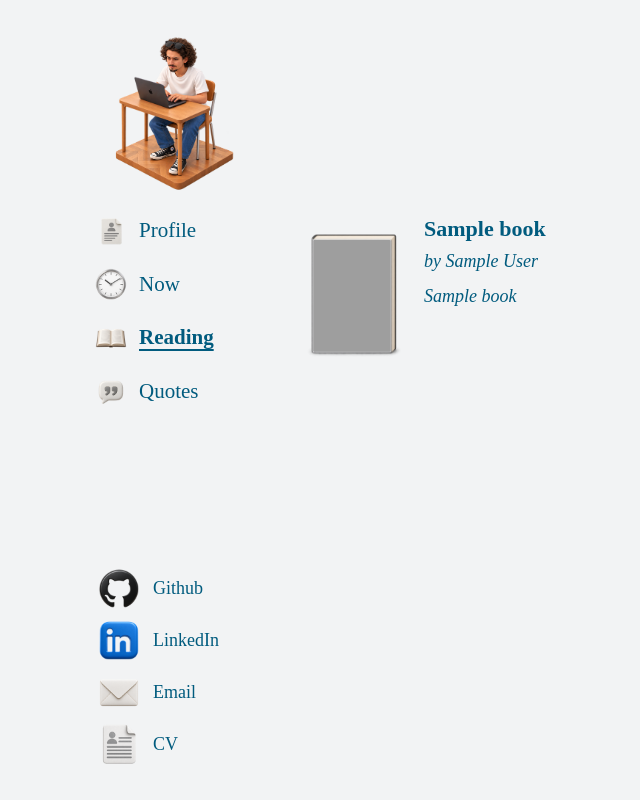
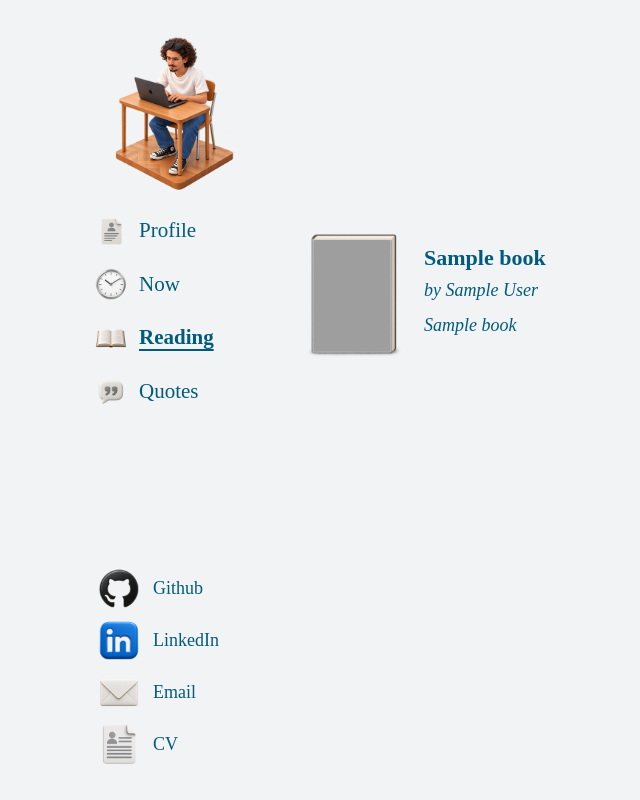
Before and after one commit to AlbertoNessi/myblog, a Django app: page /reading in a window 1280 px wide. Shown: the whole page, without its empty margins (62-702 px from the left). Run offline with Django 5.2, Linux system fonts and the light colour scheme; tables that the repository leaves empty hold one stand-in row (values such as "Sample post"); grey boxes are pictures that could not be loaded.

Commit message:
fix(reading): vertically center desktop book details

```diff
--- a/blog/static/blog/css/style.css
+++ b/blog/static/blog/css/style.css
@@ -346,7 +346,7 @@ footer nav a:hover {
 .reading-item {
 	position: relative;
 	display: flex;
-	align-items: flex-start;
+	align-items: center;
 	gap: 20px;
 }
 
--- a/blog/templates/blog/base.html
+++ b/blog/templates/blog/base.html
@@ -14,8 +14,8 @@
 		<link rel="apple-touch-icon" sizes="180x180" href="{% static 'blog/icons/apple-touch-icon.png' %}?v=20261025">
 		<link rel="manifest" href="{% static 'blog/icons/site.webmanifest' %}?v=20261025">
 
-		{# Use a new CSS URL so browsers load the book image and author layout. #}
-		<link rel="stylesheet" href="{% static 'blog/css/style.css' %}?v=reading-book-mobile-author-below-20261115">
+		{# Use a new CSS URL so browsers load the centered Reading details. #}
+		<link rel="stylesheet" href="{% static 'blog/css/style.css' %}?v=reading-desktop-center-20261115">
 
 	</head>
 	<body class="{% block body_class %}{% endblock %}">
```
Also changed, not shown: README.md, blog/README.md.
